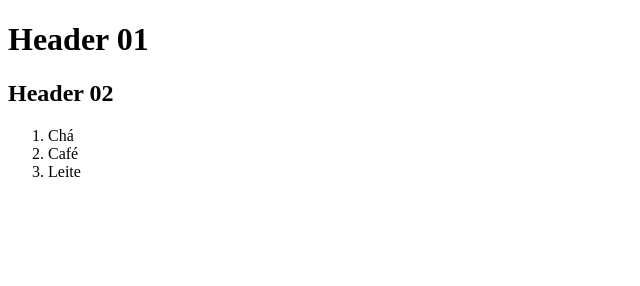
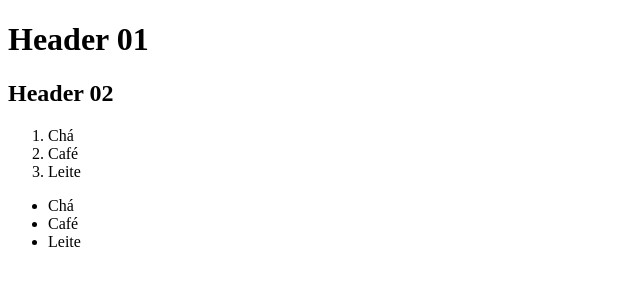
Before and after one commit to mateuseds/mateuseds.github.io, a plain HTML site: page index.html in a window 1280 px wide. Shown: the whole page, without its empty margins (0-640 px from the left). Drawn offline with Linux system fonts and the light colour scheme.

Commit message:
feature: add index.html

```diff
--- a/index.html
+++ b/index.html
@@ -17,6 +17,11 @@
         <li>Café</li>
         <li>Leite</li>
     </ol>
+    <ul>
+        <li>Chá</li>
+        <li>Café</li>
+        <li>Leite</li>
+    </ul>
 </body>
 
 </html>
```
